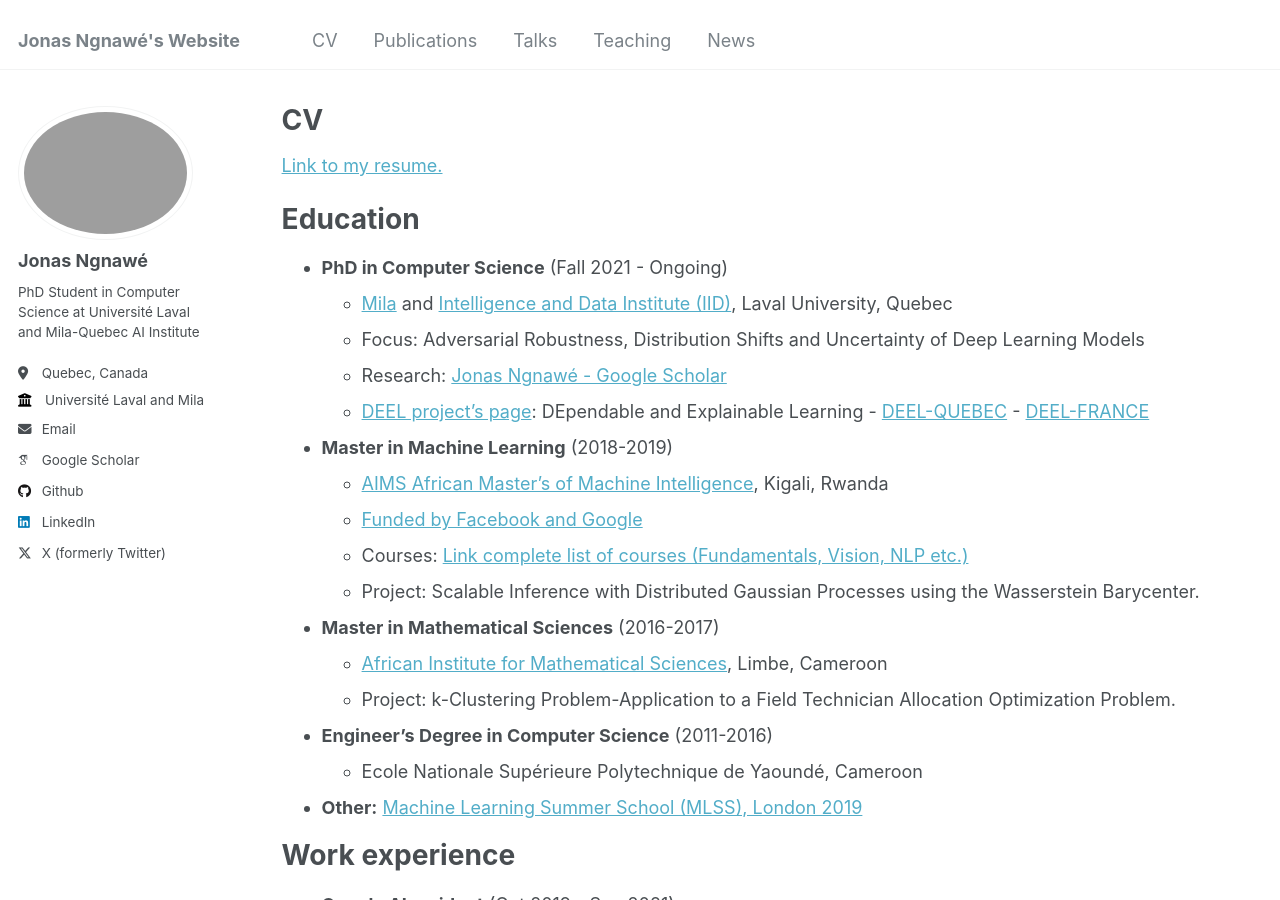
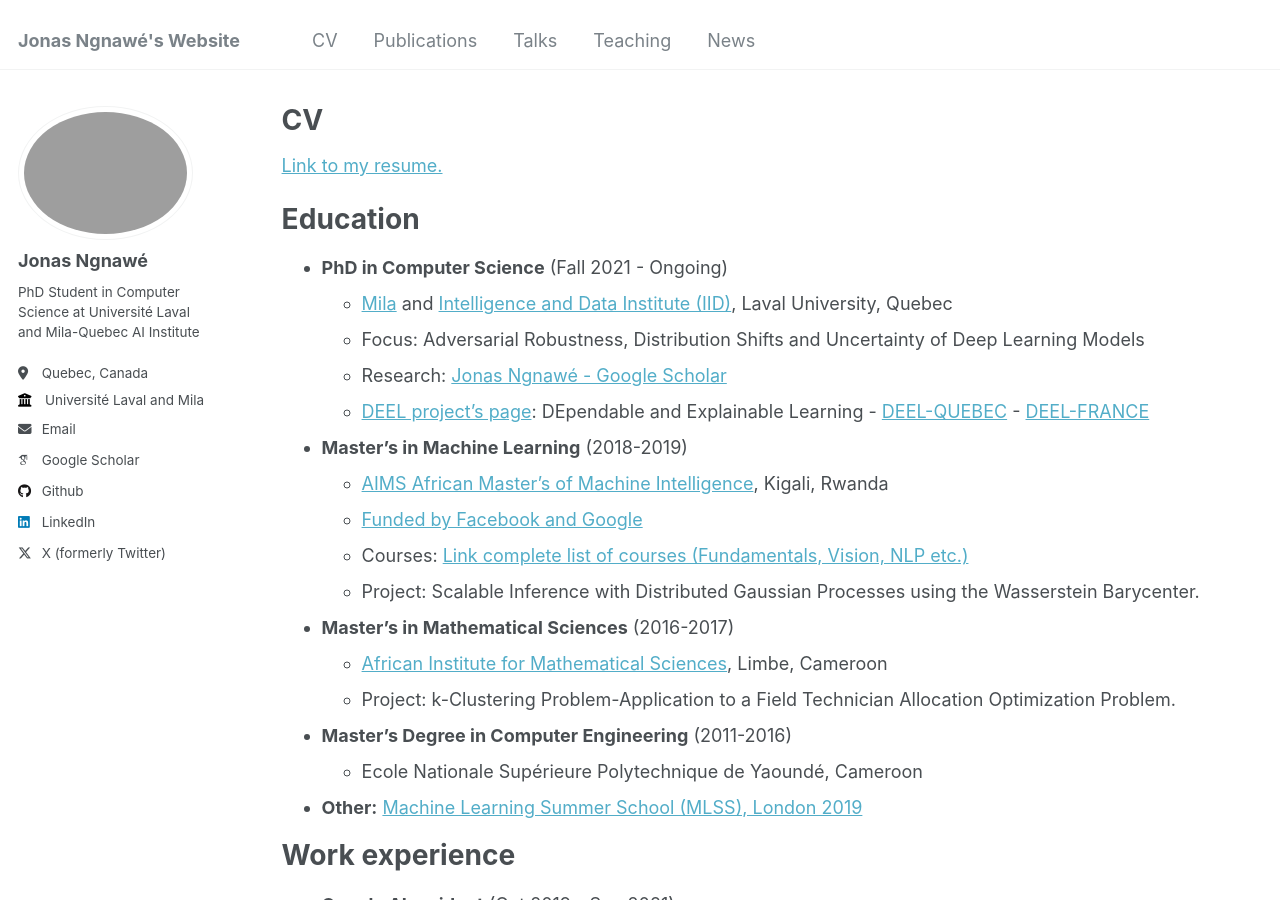
Before and after one commit to ngnawejonas/ngnawejonas.github.io, a Jekyll site: the page built from _pages/cv.md, in a window 1280 px wide and 900 px high. Built offline with Jekyll 4.4.1, drawn with Linux system fonts in a browser that asks for light colours; some web fonts are replaced.

Commit message:
Update cv.md
enspy correct and mlss link

```diff
--- a/_pages/cv.md
+++ b/_pages/cv.md
@@ -18,17 +18,17 @@ Education
     * Focus: Adversarial Robustness, Distribution Shifts and Uncertainty of Deep Learning Models
     * Research: [Jonas Ngnawé - Google Scholar](https://scholar.google.com/citations?user=KwAxSFsAAAAJ&hl=fr)
     * [DEEL project's page](https://deel.quebec/en/projets/axe1-robustesse/projet-2/): DEpendable and Explainable Learning - [DEEL-QUEBEC](https://deel.quebec/) - [DEEL-FRANCE](https://www.deel.ai/)
-* **Master in Machine Learning** (2018-2019)
+* **Master's in Machine Learning** (2018-2019)
     * [AIMS African Master’s of Machine Intelligence](https://aimsammi.org/), Kigali, Rwanda
     * [Funded by Facebook and Google](https://youtu.be/5Ssn-KYvdy0?si=6YJePlZg3ykAm2Cg)
     * Courses: [Link complete list of courses (Fundamentals, Vision, NLP etc.)](https://github.com/ngnawejonas/AMMI_Courses_2018-2019)
     * Project: Scalable Inference with Distributed Gaussian Processes using the Wasserstein Barycenter.
-* **Master in Mathematical Sciences** (2016-2017)
+* **Master's in Mathematical Sciences** (2016-2017)
     * [African Institute for Mathematical Sciences](https://aims-cameroon.org/), Limbe, Cameroon
     * Project: k-Clustering Problem-Application to a Field Technician Allocation Optimization Problem.
-* **Engineer's Degree in Computer Science** (2011-2016)
+* **Master's Degree in Computer Engineering** (2011-2016)
     * Ecole Nationale Supérieure Polytechnique de Yaoundé, Cameroon
-* **Other:** [Machine Learning Summer School (MLSS), London 2019]((https://sites.google.com/view/mlss-2019#))
+* **Other:** [Machine Learning Summer School (MLSS), London 2019](https://sites.google.com/view/mlss-2019#)
 
 Work experience
 ======
```
